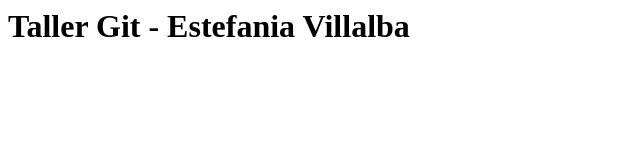
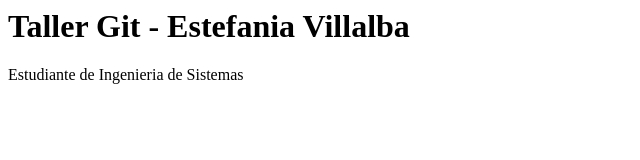
Before and after one commit to Niabonita/taller-git-estefania, a plain HTML site: page index.html in a window 1280 px wide. Shown: the whole page, without its empty margins (0-640 px from the left). Drawn offline with Linux system fonts and the light colour scheme.

Commit message:
feat: agrega parrafo descriptivo a index.html

```diff
--- a/index.html
+++ b/index.html
@@ -1 +1,2 @@
 <h1>Taller Git - Estefania Villalba</h1>
+<p>Estudiante de Ingenieria de Sistemas</p>
```
